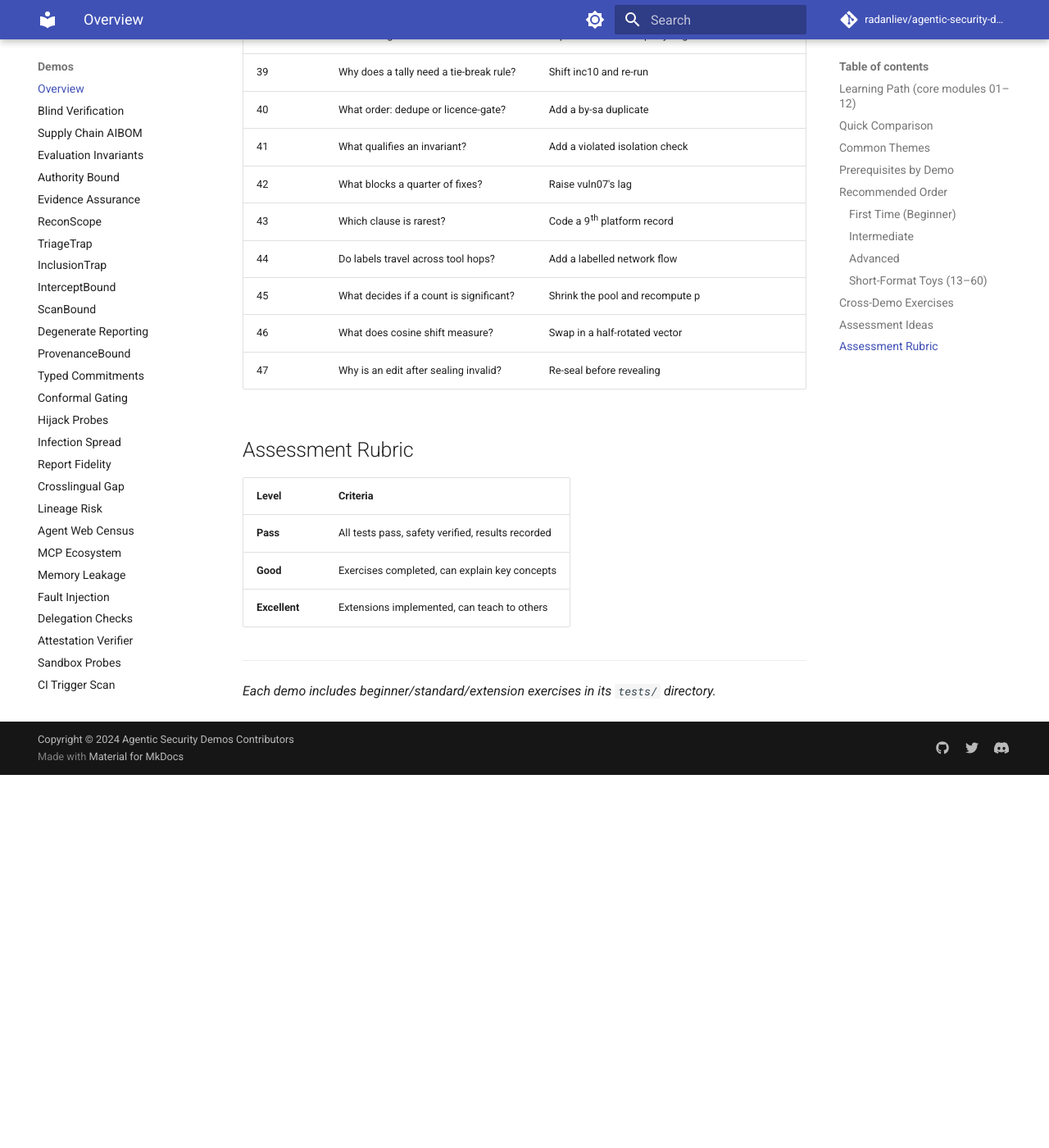
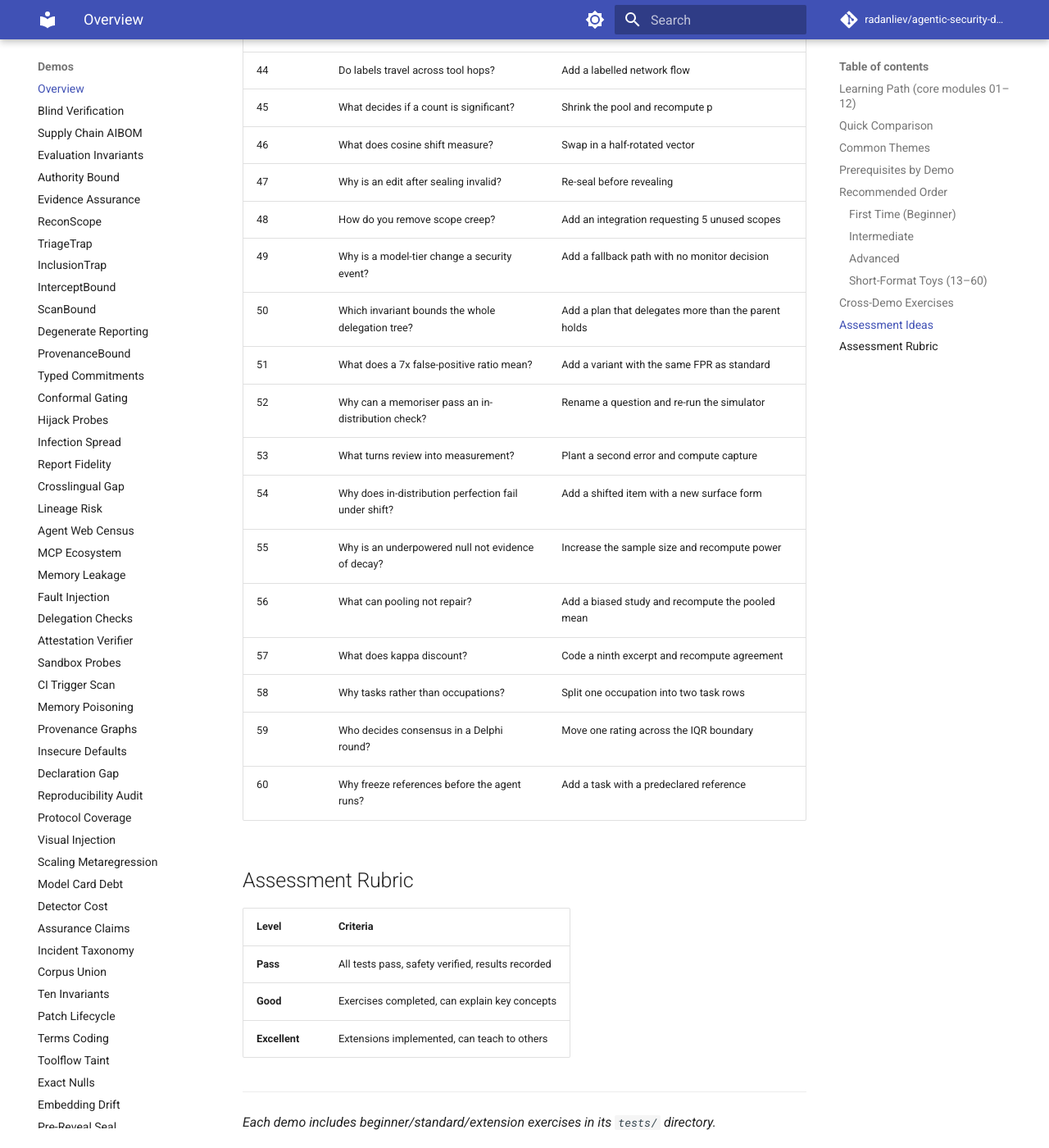
Before and after one commit to radanliev/agentic-security-demos, an MkDocs documentation site: the page built from docs/demos/overview.md, in a window 1280 px wide and 1400 px high, scrolled down 10584 px. Shown: the whole window at 82% size. Built offline with MkDocs 1.6.1 and Material for MkDocs 9.7.7, drawn with Linux system fonts in a browser that asks for light colours; comment, search, counter and statistics services are not loaded; before the commit the page ends 11529 px from its top, so only the background shows below that; some of the changed text lies outside the part shown.

Commit message:
Complete the overview tables for demos 49-60
- move the demo-48 assessment row into sequence and add rows 49-60
- repair a literal \n that had swallowed the 49-60 recommended-order item

Co-authored-by: OpenCode (DeepSeek V4.1 Flash) <noreply@opencode.ai>

```diff
--- a/docs/demos/overview.md
+++ b/docs/demos/overview.md
@@ -258,6 +258,19 @@ See [examples/](../examples/) for cross-demo integration exercises:
 | 45 | What decides if a count is significant? | Shrink the pool and recompute p |
 | 46 | What does cosine shift measure? | Swap in a half-rotated vector |
 | 47 | Why is an edit after sealing invalid? | Re-seal before revealing |
+| 48 | How do you remove scope creep? | Add an integration requesting 5 unused scopes |
+| 49 | Why is a model-tier change a security event? | Add a fallback path with no monitor decision |
+| 50 | Which invariant bounds the whole delegation tree? | Add a plan that delegates more than the parent holds |
+| 51 | What does a 7x false-positive ratio mean? | Add a variant with the same FPR as standard |
+| 52 | Why can a memoriser pass an in-distribution check? | Rename a question and re-run the simulator |
+| 53 | What turns review into measurement? | Plant a second error and compute capture |
+| 54 | Why does in-distribution perfection fail under shift? | Add a shifted item with a new surface form |
+| 55 | Why is an underpowered null not evidence of decay? | Increase the sample size and recompute power |
+| 56 | What can pooling not repair? | Add a biased study and recompute the pooled mean |
+| 57 | What does kappa discount? | Code a ninth excerpt and recompute agreement |
+| 58 | Why tasks rather than occupations? | Split one occupation into two task rows |
+| 59 | Who decides consensus in a Delphi round? | Move one rating across the IQR boundary |
+| 60 | Why freeze references before the agent runs? | Add a task with a predeclared reference |
 
 ## Assessment Rubric
 
```
Also changed, not shown: other parts of docs/demos/overview.md (+2 -2 lines).
